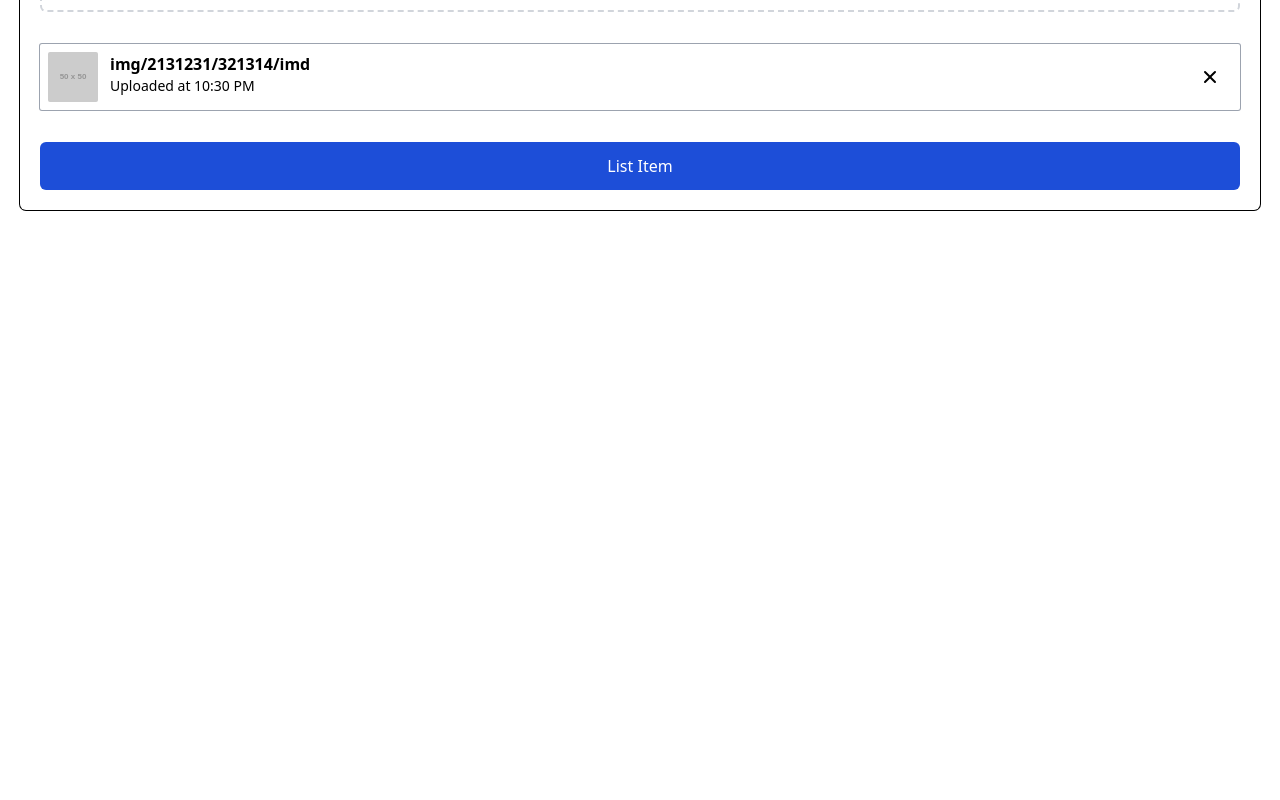
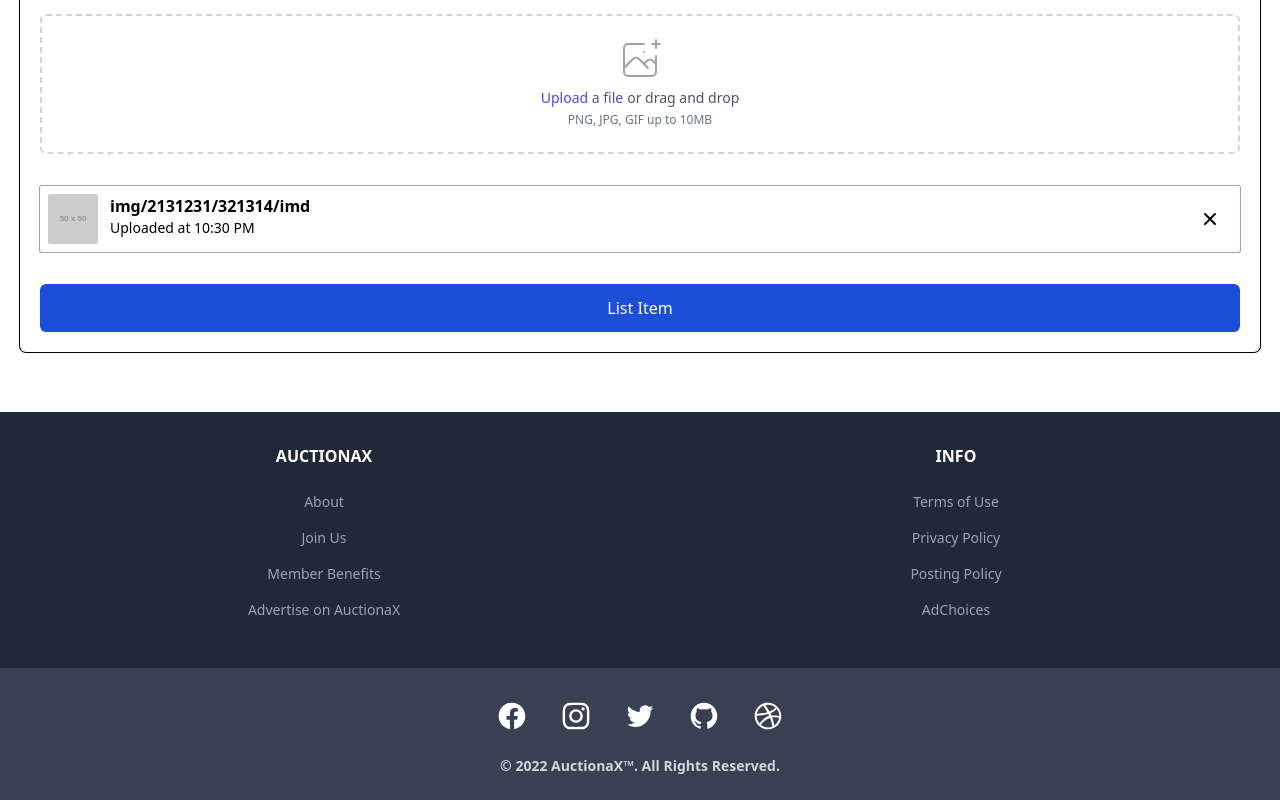
Before and after one commit to steffegit/auction-frontend, a React (Create React App) app: page /post in a window 1280 px wide. Shown: the part 510-1310 px from the top of the page. Before the commit the page ends 800 px from the top, so only its background shows below. Built offline with nearby package versions, Linux system fonts and the light colour scheme; no server answers.

Commit message:
Footer and TopBar independent of `Home.jsx` now.

```diff
--- a/src/App.js
+++ b/src/App.js
@@ -1,5 +1,8 @@
 import Home from './pages/Home'
 import Post from './pages/Post'
+
+import TopBar from './components/TopBar'
+import Footer from './components/Footer'
 
 import 'swiper/css'
 import './styles.css'
@@ -11,10 +14,12 @@ function App() {
   return (
     <SiteContextProvider>
       <Router>
+        <TopBar />
         <Routes>
           <Route path="/" element={<Home />} />
           <Route path="/post" element={<Post />} />
         </Routes>
+        <Footer />
       </Router>
     </SiteContextProvider>
   )
--- a/src/components/Footer.jsx
+++ b/src/components/Footer.jsx
@@ -4,7 +4,7 @@ import React from 'react'
 
 function Footer() {
   return (
-    <footer className="bg-gray-800 text-white mt-10 rounded-none sm:rounded-lg ">
+    <footer className="bg-gray-800 text-white mt-10 ">
       <div className="grid grid-cols-2 gap-8 py-8 px-6 text-center">
         <div>
           <h2 className="mb-6 font-semibold uppercase">AuctionaX</h2>
--- a/src/components/TopBar.jsx
+++ b/src/components/TopBar.jsx
@@ -7,7 +7,7 @@ import axios from 'axios'
 const apiPath = 'https://auction-website89.herokuapp.com/main'
 
 function TopBar() {
-  let navigate = useNavigate()
+  const navigate = useNavigate()
 
   const [data, setData] = useState(null)
   const [loading, setLoading] = useState(true)
--- a/src/pages/Home.jsx
+++ b/src/pages/Home.jsx
@@ -1,6 +1,6 @@
-import TopBar from '../components/TopBar'
 import Ads from '../components/Ads'
 import React, { useContext } from 'react'
+import TopBar from '../components/TopBar'
 import Footer from '../components/Footer'
 import ContainerSoldItem from '../components/Containers/ContainerSoldItems'
 import ContainerFeaturedItems from '../components/Containers/ContainerFeaturedItems'
@@ -12,12 +12,12 @@ function Home() {
 
   return (
     <div className="flex flex-col max-w-5xl mx-auto scroll-smooth">
-      <TopBar />
+      {/* <TopBar /> */}
       <Ads />
       <ContainerFeaturedItems data={promotedCars} />
       <ContainerSoldItem data={soldCars} />
       <ContainerCurrentlyListed data={currentCars} />
-      <Footer />
+      {/* <Footer /> */}
     </div>
   )
 }
```
